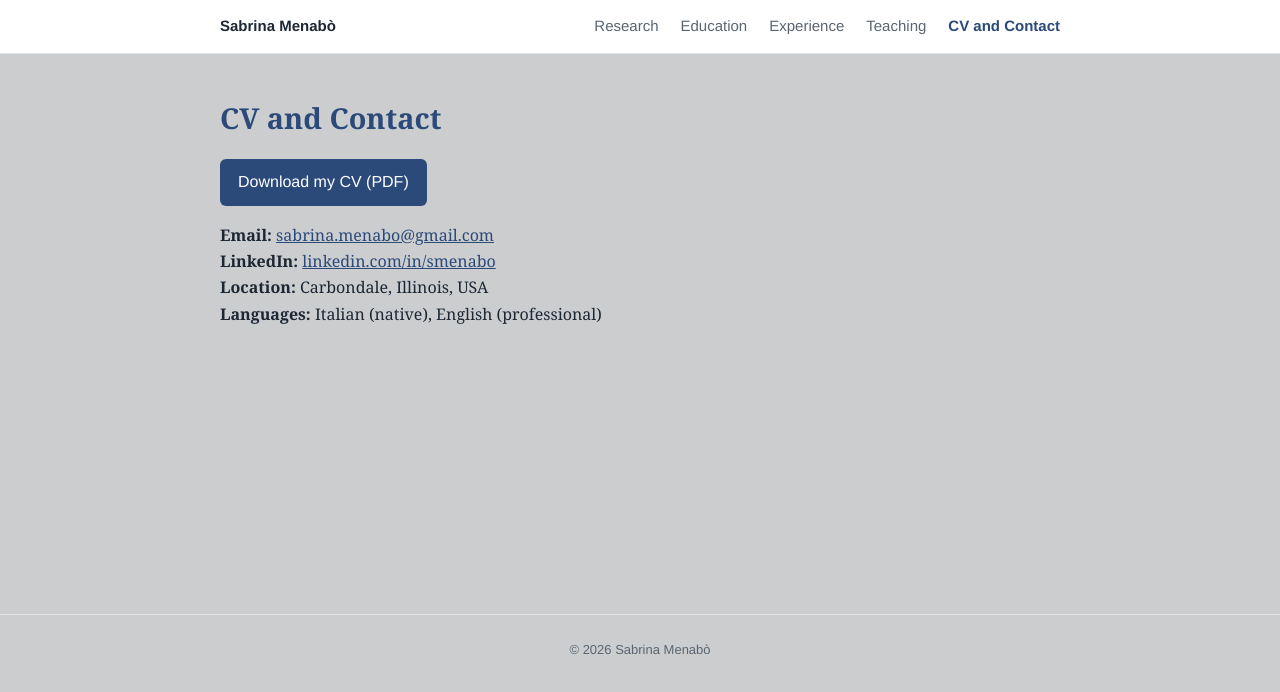
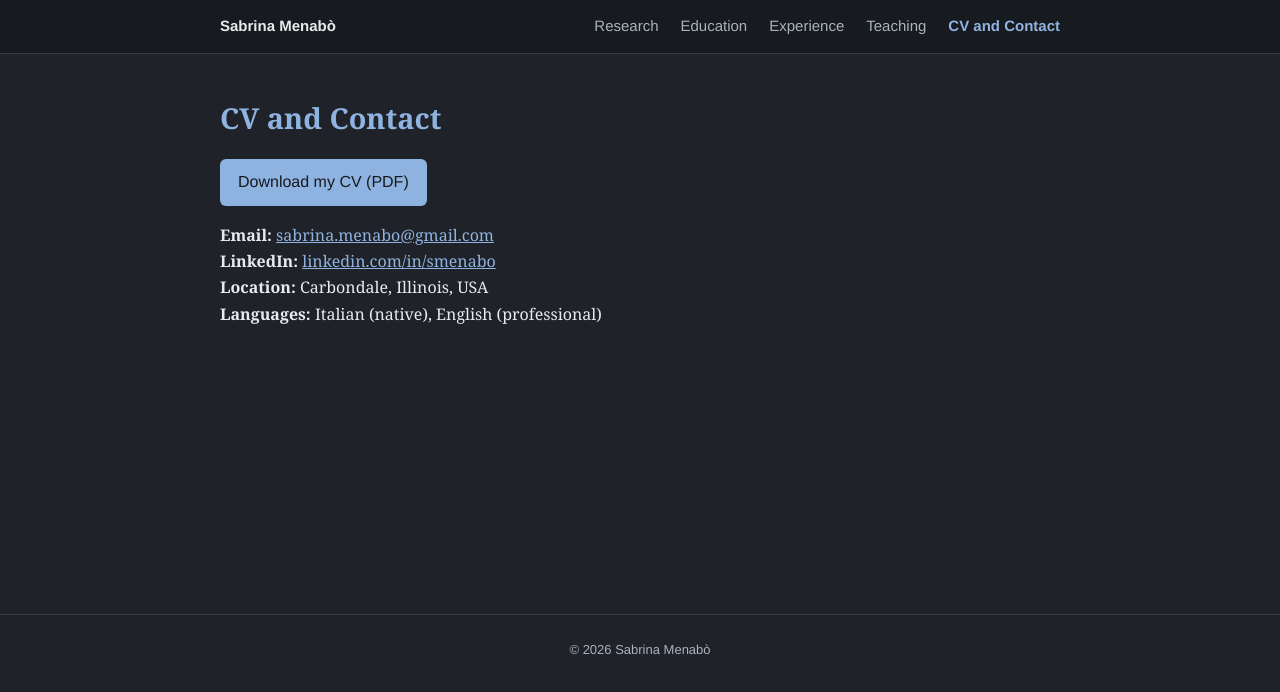
Before and after one commit to sabrinamenabo/sabrinamenabo.github.io, a plain HTML site: page contact.html in a window 1280 px wide. Drawn offline with Linux system fonts and the light colour scheme.

Commit message:
Update style.css

```diff
--- a/style.css
+++ b/style.css
@@ -1,8 +1,8 @@
-:root{--ink:#1c2733;--muted:#5b6672;--accent:#2b4a7a;--bg:#cbcdcf;--soft:#f4f6f9;--line:#e1e5ea}
+:root{--ink:#e8eaed;--muted:#aab2bc;--accent:#8fb3e0;--bg:#1f2329;--bar:#171a1f;--soft:#2a2f36;--line:#363c44}
 *{box-sizing:border-box}
 body{margin:0;font-family:Georgia,'Times New Roman',serif;color:var(--ink);background:var(--bg);line-height:1.65}
 a{color:var(--accent)}
-header{position:sticky;top:0;background:#fff;border-bottom:1px solid var(--line);z-index:5}
+header{position:sticky;top:0;background:var(--bar);border-bottom:1px solid var(--line);z-index:5}
 nav{max-width:880px;margin:0 auto;padding:14px 20px;display:flex;flex-wrap:wrap;gap:6px 22px;align-items:center;font-family:Helvetica,Arial,sans-serif;font-size:15px}
 nav .name{font-weight:700;margin-right:auto;color:var(--ink);text-decoration:none}
 nav a{text-decoration:none;color:var(--muted)}
@@ -22,6 +22,6 @@ h3{font-size:1.1rem;margin:26px 0 6px}
 .job{margin-bottom:22px}
 .meta{font-family:Helvetica,Arial,sans-serif;color:var(--muted);font-size:14px}
 .photo{width:100%;max-width:340px;border-radius:8px;margin:10px 0}
-.btn{display:inline-block;background:var(--accent);color:#fff;padding:10px 18px;border-radius:6px;text-decoration:none;font-family:Helvetica,Arial,sans-serif}
+.btn{display:inline-block;background:var(--accent);color:#171a1f;padding:10px 18px;border-radius:6px;text-decoration:none;font-family:Helvetica,Arial,sans-serif}
 footer{text-align:center;color:var(--muted);font-family:Helvetica,Arial,sans-serif;font-size:13px;padding:24px;border-top:1px solid var(--line)}
 ul{padding-left:20px}
```
